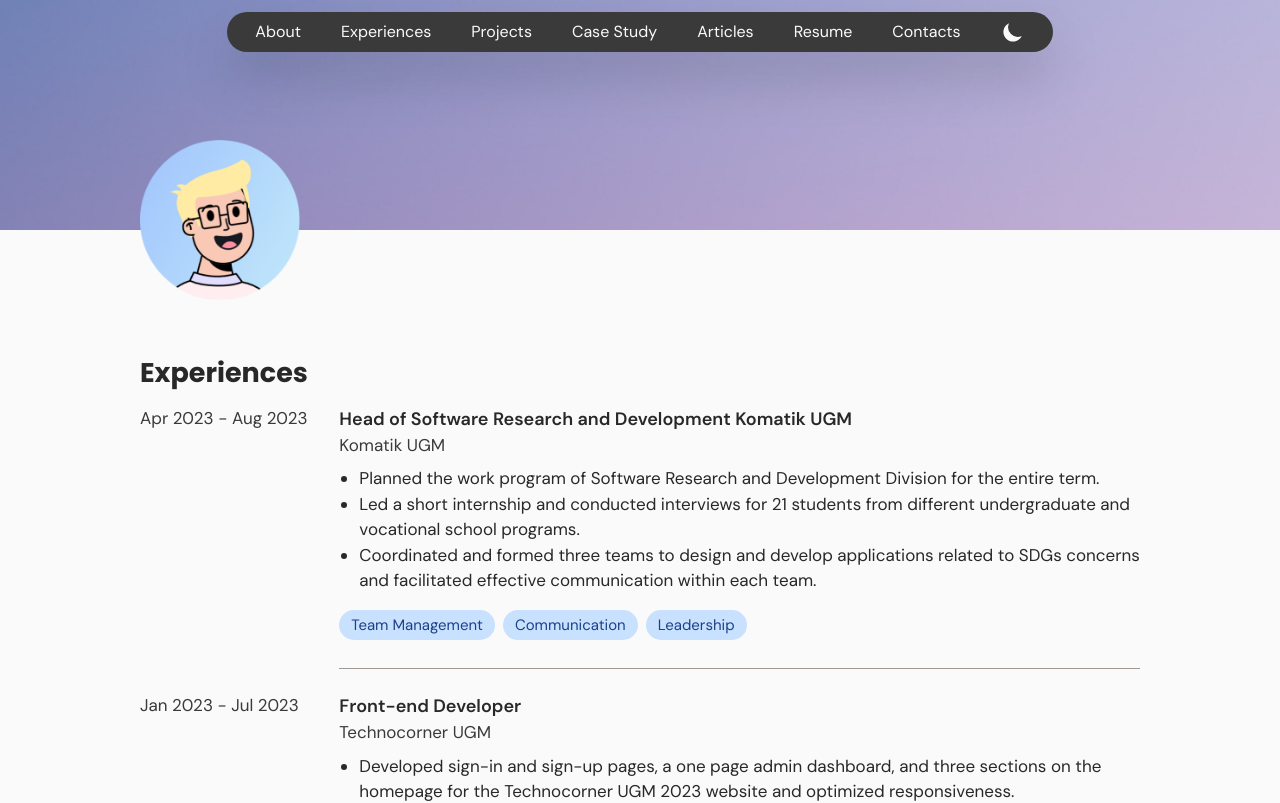
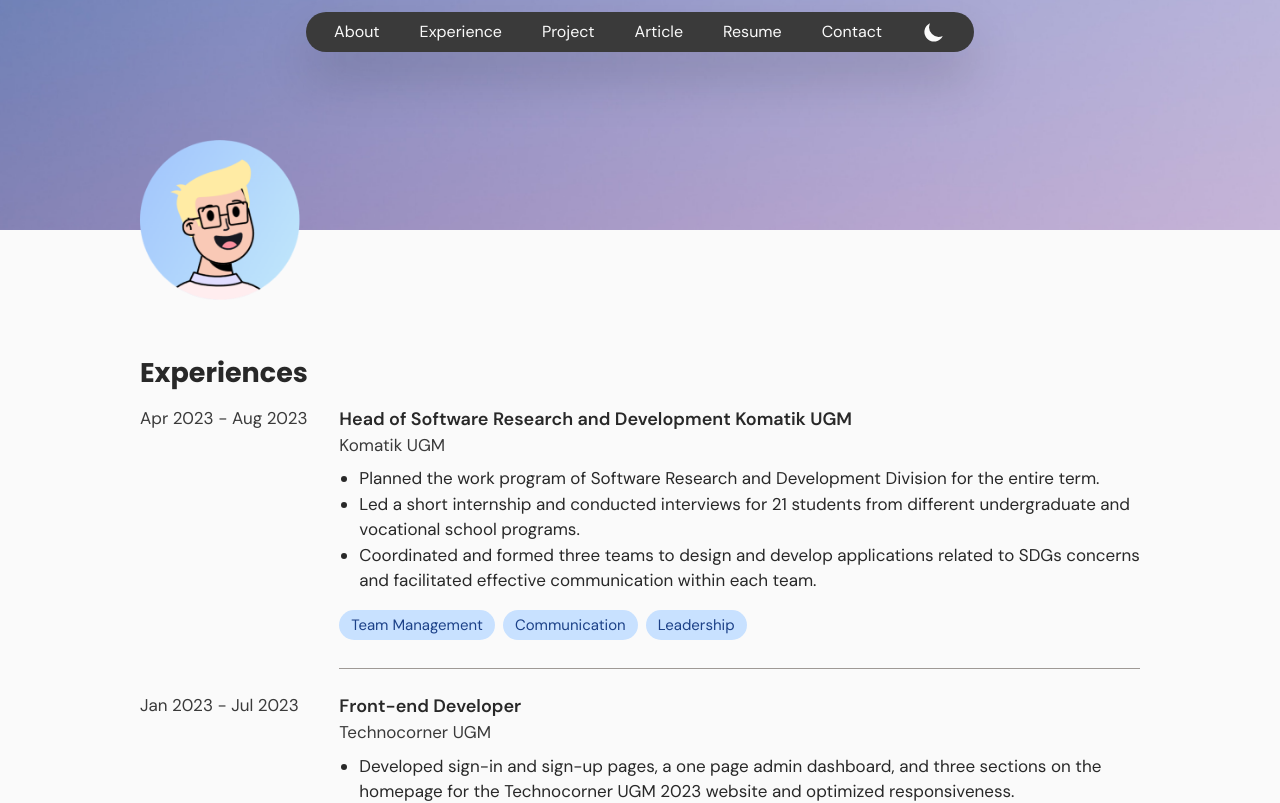
Before and after one commit to daffakamal/personal-web, a Next.js app: page /experience in a window 1280 px wide. Shown: the top 803 px of the page. Built offline with nearby package versions, Linux system fonts and the light colour scheme.

Commit message:
fix: update sections

```diff
--- a/src/components/data/dataNavbar.js
+++ b/src/components/data/dataNavbar.js
@@ -6,25 +6,19 @@ const navbarList = [
   },
   {
     id: 2,
-    section: "Experiences",
-    href: "/#experiences",
+    section: "Experience",
+    href: "/#experience",
   },
   {
     id: 3,
-    section: "Projects",
-    href: "/#projects",
+    section: "Project",
+    href: "/#project",
   },
   {
-    id: 2,
-    section: "Case Study",
-    href: "/#case-study",
+    id: 4,
+    section: "Article",
+    href: "/#article",
   },
-  {
-    id: 3,
-    section: "Articles",
-    href: "/#articles",
-  },
-
   {
     id: 5,
     section: "Resume",
@@ -32,8 +26,8 @@ const navbarList = [
   },
   {
     id: 6,
-    section: "Contacts",
-    href: "/#contacts",
+    section: "Contact",
+    href: "/#contact",
   },
 ];
 
--- a/src/components/home/about/about.js
+++ b/src/components/home/about/about.js
@@ -28,18 +28,18 @@ export default function About() {
       </div> */}
       <div className="text-[15px] md:text-md xl:text-desc pt-4 space-y-4">
         <p>
-          I&apos;m an aspiring web developer, UI/UX designer, and product
-          manager who has a variety of knowledge related to digital products.
-          I have actively contributed to various events within the university and
-          department as a frontend web developer and web designer. I also have
-          experience in cross functional coordination and collaboration between
-          teams and divisions in university and department level events and
-          communities. Besides that, I have knowledge spanning product research, design,
-          and development that reflect my understanding of the product
-          lifecycle. My unique blend of technical knowledge, UI/UX design
-          skills, leadership, communication, agility, and adaptability,
-          makes me a valuable asset. Eager to contribute to the company&apos;s
-          success, deliver innovations, and keep up in the field of digital products.
+          I&apos;m an aspiring web developerwith a diverse range of knowledge
+          related to web development and design. I have actively contributed to
+          various events within the university and department as a frontend web
+          developer and web designer. I also have experience in cross functional
+          coordination, teamwork, and collaboration between teams and divisions in
+          university and department-level events and communities. Moreover,
+          I have knowledge spanning product research, design, and development
+          that reflect my understanding of the product lifecycle. My unique
+          blend of technical knowledge, web design skill, leadership, teamwork,
+          communication, agility, and adaptability, makes me a valuable asset.
+          Eager to contribute to the company&apos;s success, deliver
+          innovations, and keep up in the field of web development.
         </p>
       </div>
     </SectionWrapper>
--- a/src/components/home/articles/articles.js
+++ b/src/components/home/articles/articles.js
@@ -10,7 +10,7 @@ export default function Articles() {
   const [list] = useState(articlesList);
 
   return (
-    <SectionWrapper id="articles" className="mb-7" delay={0.3}>
+    <SectionWrapper id="article" className="mb-7" delay={0.3}>
       <h1 className="font-bold text-[22px] md:text-[25px] lg:text-title">
         Articles
       </h1>
--- a/src/components/home/contacts/contacts.js
+++ b/src/components/home/contacts/contacts.js
@@ -13,7 +13,7 @@ export default function Contacts() {
   const [list] = useState(contactsList);
 
   return (
-    <SectionWrapper id="contacts" className="pb-9" delay={0.5}>
+    <SectionWrapper id="contact" className="pb-9" delay={0.5}>
       <h1 className="font-bold text-[22px] md:text-title pb-4">Contacts</h1>
       <div className="flex flex-col space-y-5">
         {list.map((contact) => (
--- a/src/components/home/experiences/experiences.js
+++ b/src/components/home/experiences/experiences.js
@@ -18,7 +18,7 @@ export default function Experiences() {
   };
 
   return (
-    <SectionWrapper id="experiences" className="-mt-3 md:mt-0" delay={0.5}>
+    <SectionWrapper id="experience" className="-mt-3 md:mt-0" delay={0.5}>
       <h1 className="font-bold text-[22px] md:text-[25px] lg:text-title pb-3">
         Experiences
       </h1>
--- a/src/components/home/projects/projects.js
+++ b/src/components/home/projects/projects.js
@@ -10,7 +10,7 @@ export default function Projects() {
   const [list] = useState(projectsList);
 
   return (
-    <SectionWrapper id="projects" className="mb-7" delay={0.3}>
+    <SectionWrapper id="project" className="mb-7" delay={0.3}>
       <h1 className="font-bold text-[22px] md:text-[25px] lg:text-title">
         Projects
       </h1>
```
